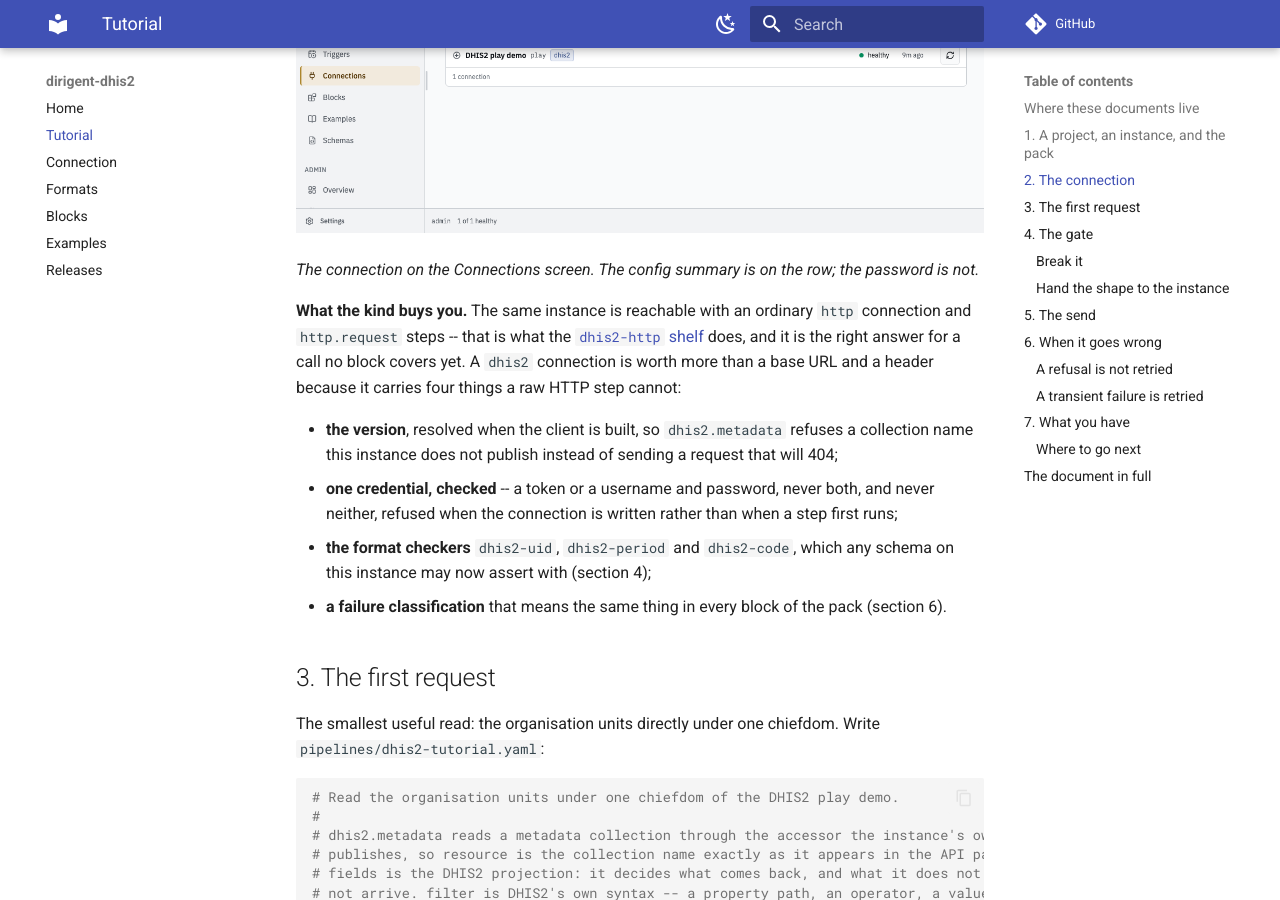
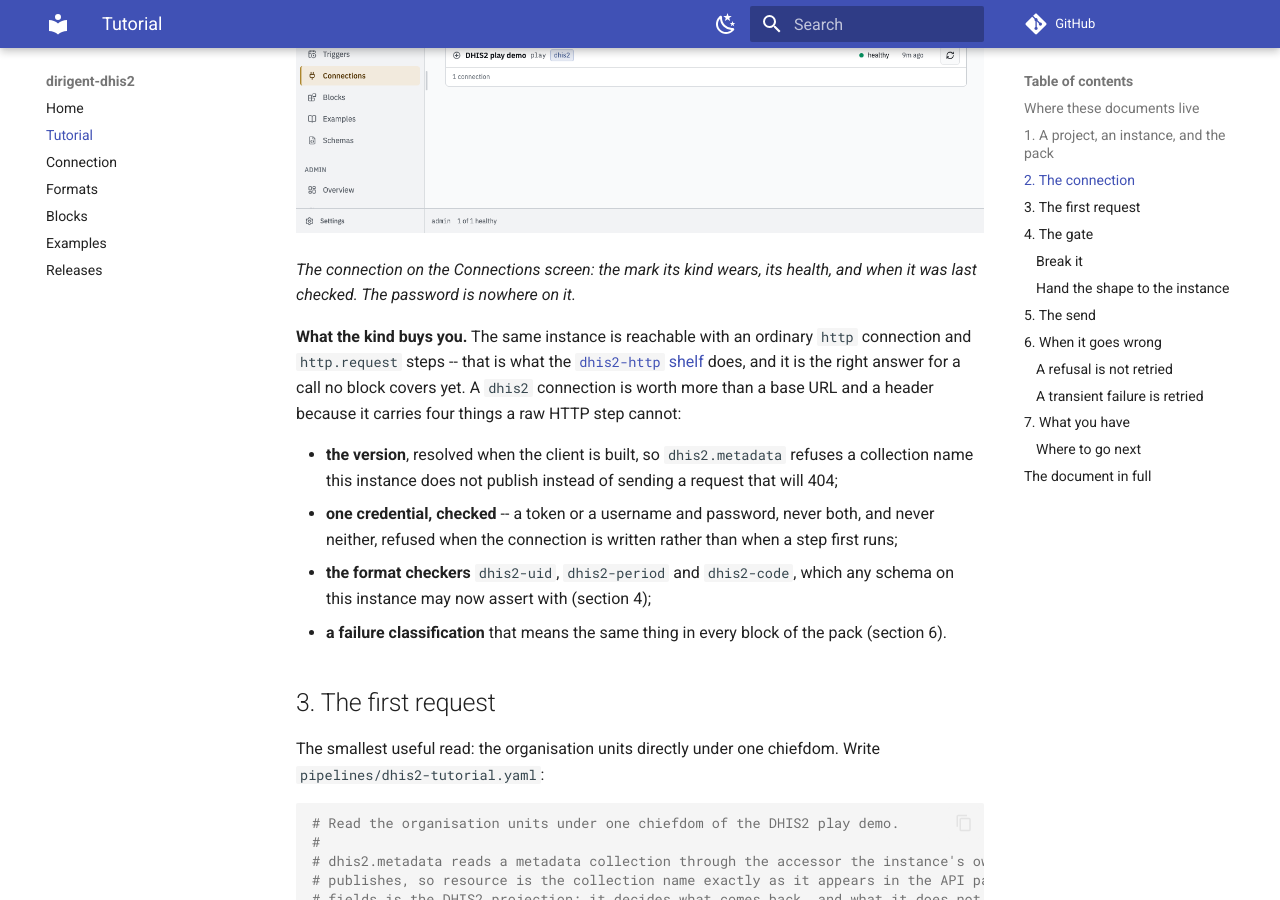
Before and after one commit to winterop-com/dirigent-dhis2, an MkDocs documentation site: the page built from docs/tutorial.md, in a window 1280 px wide and 900 px high, scrolled down 3583 px. Built offline with MkDocs 1.6.1 and Material for MkDocs 9.7.7, drawn with Linux system fonts in a browser that asks for light colours; comment, search, counter and statistics services are not loaded.

Commit message:
docs: the connections caption says what the row draws

```diff
--- a/docs/tutorial.md
+++ b/docs/tutorial.md
@@ -154,7 +154,7 @@
 
 ![The Connections screen with one row: DHIS2 play demo, kind dhis2, code play, healthy, checked nine minutes ago.](images/tutorial/connections.png)
 
-*The connection on the Connections screen. The config summary is on the row; the password is not.*
+*The connection on the Connections screen: the mark its kind wears, its health, and when it was last checked. The password is nowhere on it.*
 
 **What the kind buys you.** The same instance is reachable with an ordinary `http` connection
 and `http.request` steps -- that is what the [`dhis2-http` shelf](examples.md#the-generic-http-way)
```
